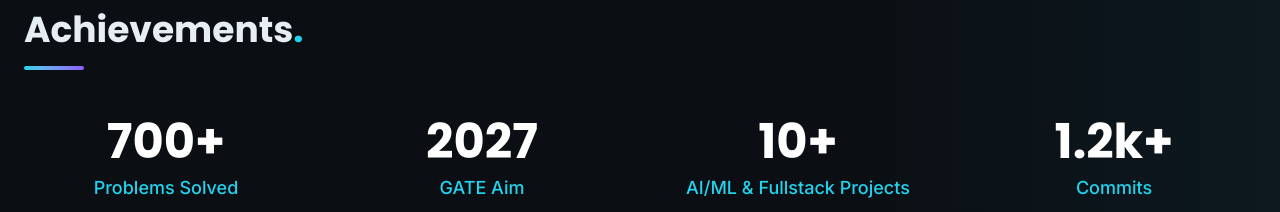
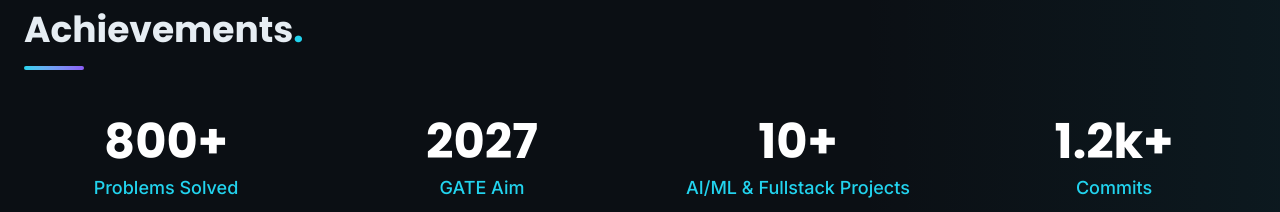
Before and after one commit to 01mayankk/mayank-portfolio, a React (Vite) app: page / in a window 1280 px wide. Shown: the part 3626-3838 px from the top of the page. Built offline with nearby package versions, Linux system fonts and the light colour scheme.

Commit message:
Update problems solved count in Achievements component

```diff
--- a/src/components/Achievements.jsx
+++ b/src/components/Achievements.jsx
@@ -3,7 +3,7 @@
 
 const Achievements = () => {
     const achievements = [
-        { label: "Problems Solved", value: "700+", description: "Across LeetCode, CodeForces, and GFG" },
+        { label: "Problems Solved", value: "800+", description: "Across LeetCode, CodeForces, and GFG" },
         { label: "GATE Aim", value: "2027", description: "Focused preparation for top IITs" },
         { label: "AI/ML & Fullstack Projects", value: "10+", description: "System-level applications & deploying models" },
         { label: "Commits", value: "1.2k+", description: "Active contributions on GitHub" }
```
